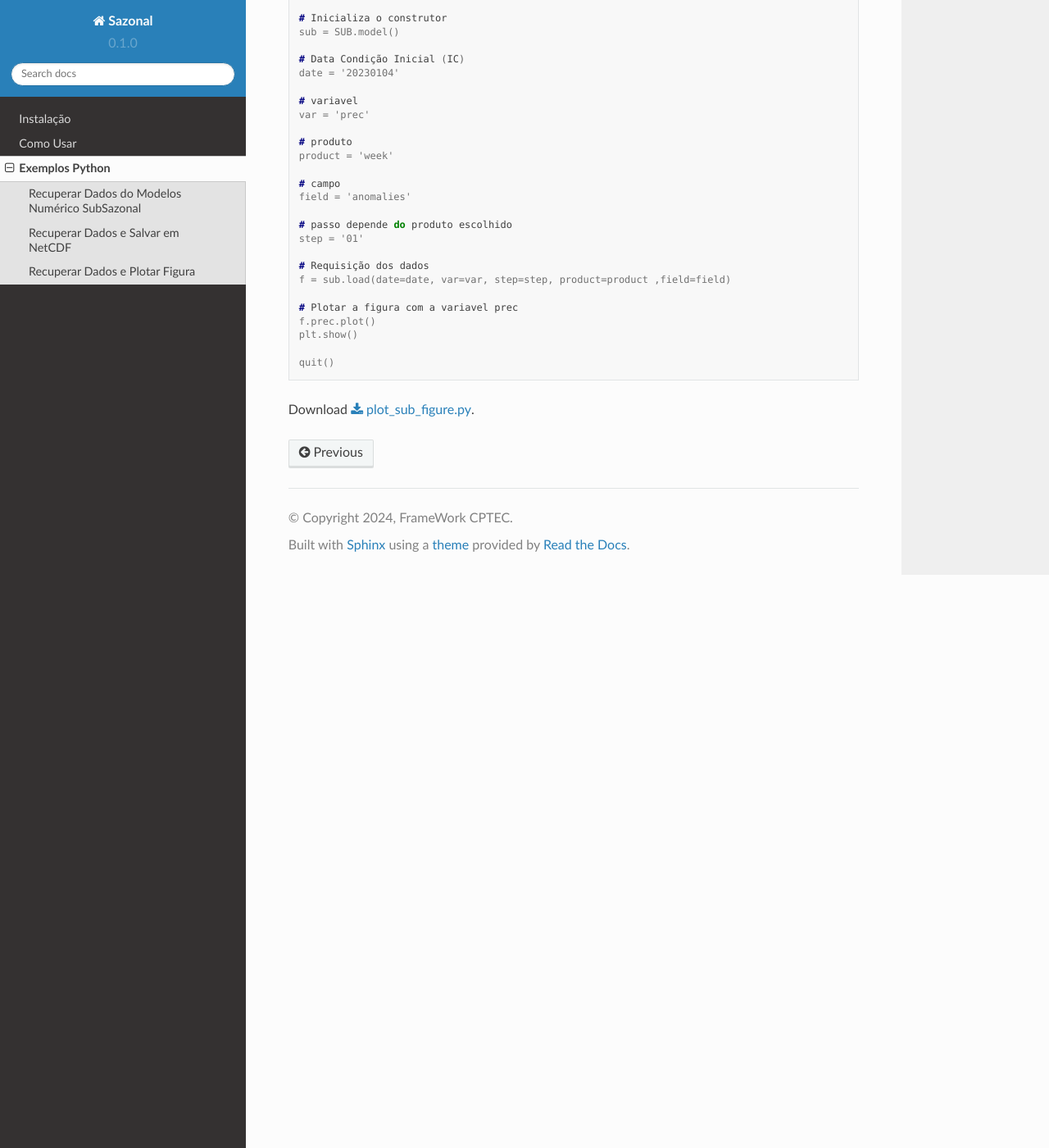
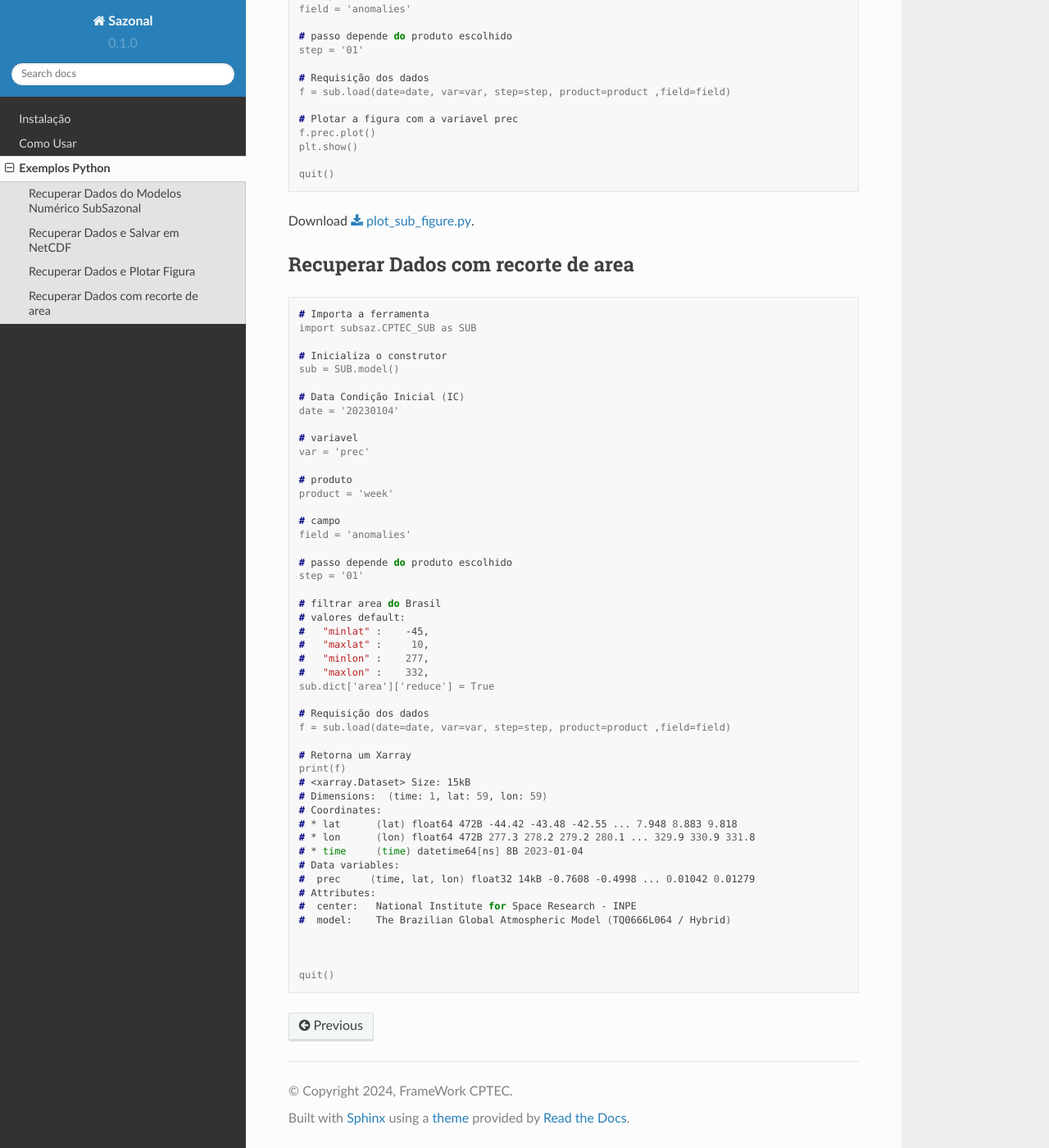
Before and after one commit to framework-CPTEC/Sazonal, a Sphinx documentation site: the page built from docs/source/examplesPython.rst, in a window 1280 px wide and 1400 px high, scrolled down 2651 px. Shown: the whole window at 82% size. Built offline with Sphinx 7.4.7 and the Read the Docs theme 2.0.0, drawn with Linux system fonts in a browser that asks for light colours; some of the changed text lies outside the part shown.

Commit message:
Update examplesPython.rst

```diff
--- a/docs/source/examplesPython.rst
+++ b/docs/source/examplesPython.rst
@@ -85,13 +85,6 @@ Download :download:`get_data_sub_oper.py <examples/get_data_sub_oper.py>`.
 Recuperar Dados e Salvar em NetCDF
 -------------------------------
 
-Instalar Pacote NetCDF
-
-.. code-block:: console
-
-  pip install NetCDF4
-
-
 .. code-block:: console
 
   # Importa a ferramenta
@@ -128,13 +121,6 @@ Download :download:`get_sub_netcdf.py <examples/get_sub_netcdf.py>`.
 Recuperar Dados e Plotar Figura
 -------------------------------
 
-Instalar o pacote MatPlotLib
-
-.. code-block:: console
-
-   pip install matplotlib
-
-
 .. code-block:: console
 
   # Importa a ferramenta
@@ -169,3 +155,58 @@ Instalar o pacote MatPlotLib
   quit()
 
 Download :download:`plot_sub_figure.py <examples/plot_sub_figure.py>`.
+
+Recuperar Dados com recorte de area
+-----------------------------------
+
+.. code-block:: console
+
+  # Importa a ferramenta
+  import subsaz.CPTEC_SUB as SUB
+
+  # Inicializa o construtor
+  sub = SUB.model()
+
+  # Data Condição Inicial (IC)
+  date = '20230104'
+
+  # variavel
+  var = 'prec'
+
+  # produto
+  product = 'week'
+
+  # campo
+  field = 'anomalies'
+
+  # passo depende do produto escolhido
+  step = '01'
+
+  # filtrar area do Brasil
+  # valores default:
+  #   "minlat" :    -45,
+  #   "maxlat" :     10,
+  #   "minlon" :    277,
+  #   "maxlon" :    332,
+  sub.dict['area']['reduce'] = True
+
+  # Requisição dos dados
+  f = sub.load(date=date, var=var, step=step, product=product ,field=field)
+
+  # Retorna um Xarray
+  print(f)
+  # <xarray.Dataset> Size: 15kB
+  # Dimensions:  (time: 1, lat: 59, lon: 59)
+  # Coordinates:
+  # * lat      (lat) float64 472B -44.42 -43.48 -42.55 ... 7.948 8.883 9.818
+  # * lon      (lon) float64 472B 277.3 278.2 279.2 280.1 ... 329.9 330.9 331.8
+  # * time     (time) datetime64[ns] 8B 2023-01-04
+  # Data variables:
+  #  prec     (time, lat, lon) float32 14kB -0.7608 -0.4998 ... 0.01042 0.01279
+  # Attributes:
+  #  center:   National Institute for Space Research - INPE
+  #  model:    The Brazilian Global Atmospheric Model (TQ0666L064 / Hybrid)
+
+
+
+  quit()
```
